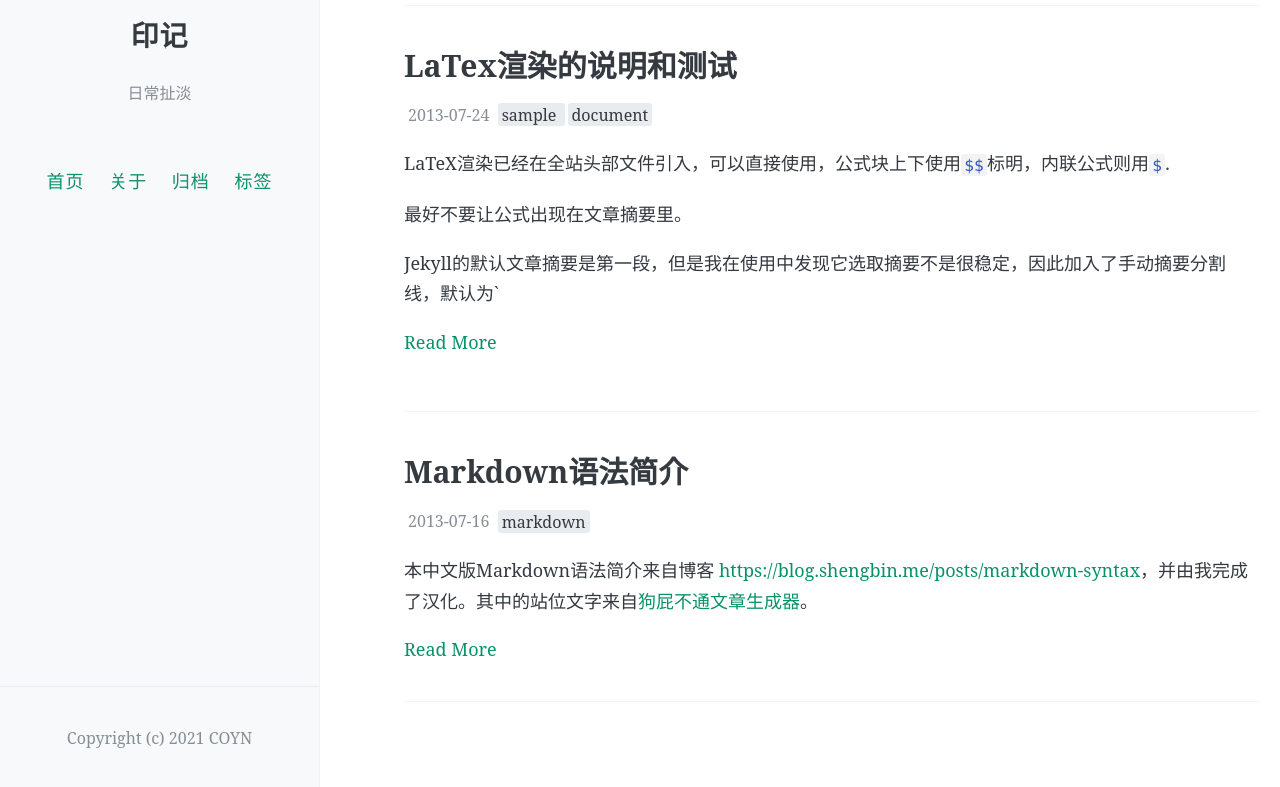
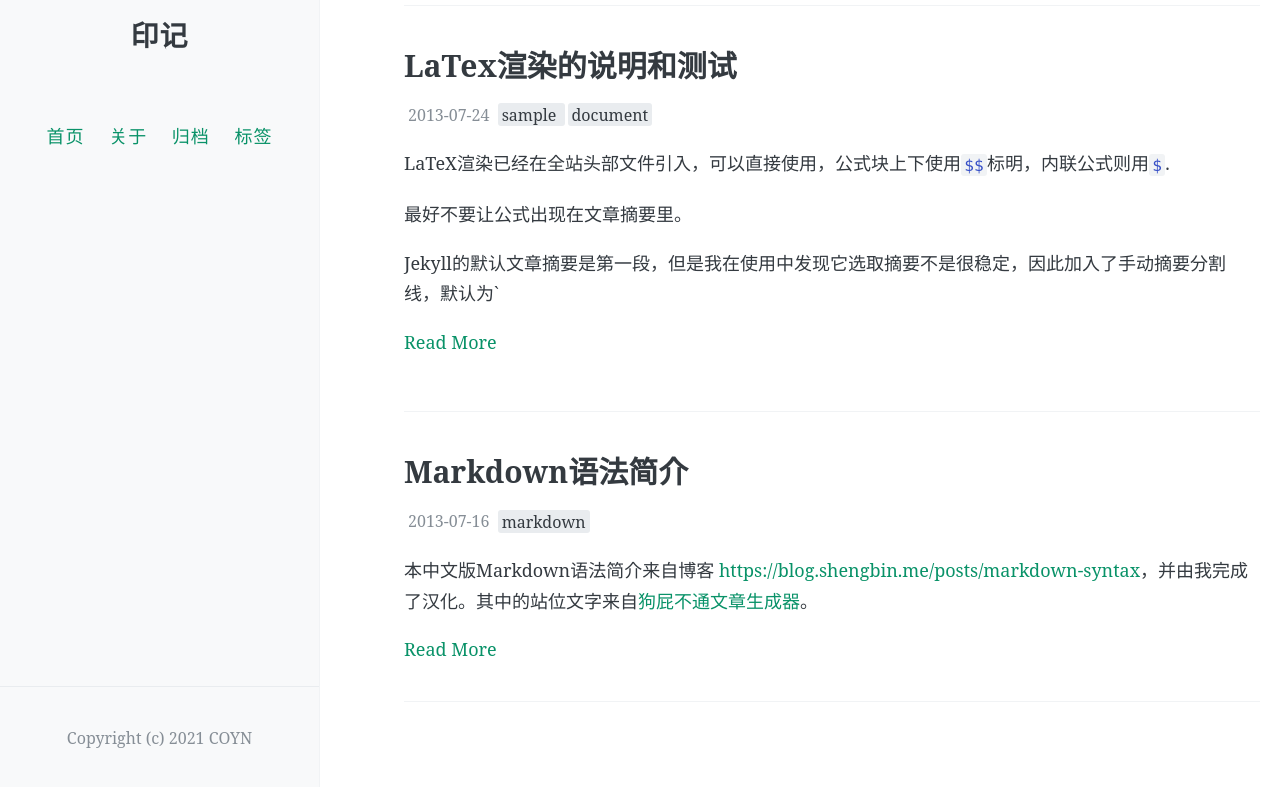
Before and after one commit to ecoyn/ecoyn.github.com, a Jekyll site: the page built from index.html, in a window 1280 px wide and 1061 px high. Shown: the part 271-1058 px from the top of the window. Built offline with Jekyll 4.4.1, drawn with Linux system fonts in a browser that asks for light colours; the list of posts is cut into pages by our own code; comment, search, counter and statistics services are not loaded.

Commit message:
Update _config.yml

```diff
--- a/_config.yml
+++ b/_config.yml
@@ -8,7 +8,7 @@
 
 # 描述/签名
 name: 印记
-description: 日常扯淡
+description:
 
 # 输入你的网站域名（如果你没有添加自己的域名，而是直接用GitHub pages分配的域名的话可以省略）
 url:
```
